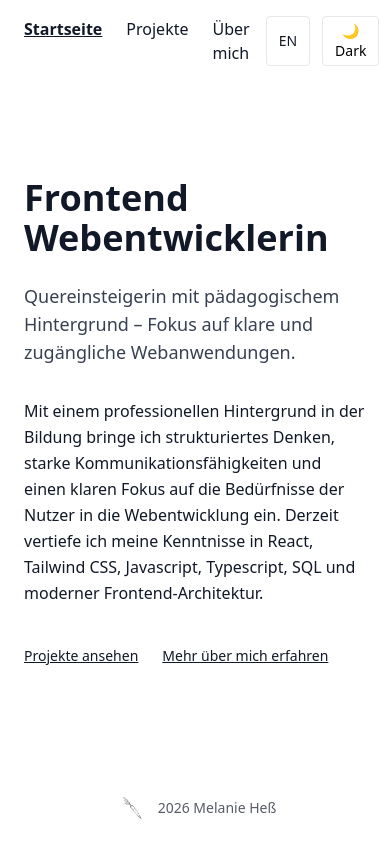
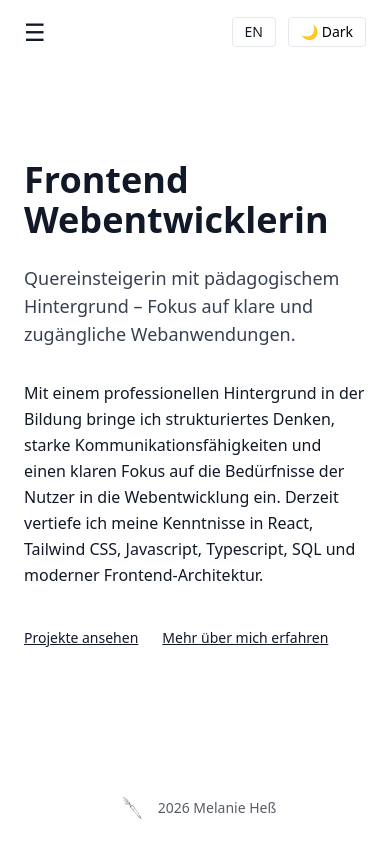
Before and after one commit to MelaTheCreator/portfolio, a React (Vite) app in the folder application/: page / in a window 390 px wide. Built offline with nearby package versions, Linux system fonts and the light colour scheme.

Commit message:
feat: add burger menu

```diff
--- a/application/src/components/Nav.jsx
+++ b/application/src/components/Nav.jsx
@@ -1,8 +1,10 @@
 import { NavLink } from "react-router-dom";
+import { useState } from "react";
 import { useLanguage } from "../context/LanguageContext";
 
 export default function Nav() {
   const { language } = useLanguage();
+  const [open, setOpen] = useState(false);
 
   const linkClass = "hover:underline transition";
   const activeClass = "underline font-semibold";
@@ -14,7 +16,8 @@ export default function Nav() {
   ];
 
   return (
-    <nav className="flex gap-6 font-medium">
+    <nav className="relative">
+      <div className="hidden md:flex gap-6 font-medium">
         {links.map((link) => (
           <NavLink
             key={link.to}
@@ -26,6 +29,33 @@ export default function Nav() {
             {link.label}
           </NavLink>
         ))}
+      </div>
+
+      <button
+        className="md:hidden text-2xl"
+        aria-label="Toggle navigation menu"
+        aria-expanded={open}
+        onClick={() => setOpen((prev) => !prev)}
+      >
+        ☰
+      </button>
+
+      {open && (
+        <div className="absolute left-0 mt-4 flex flex-col gap-4 bg-white p-4 shadow-md rounded-md md:hidden">
+          {links.map((link) => (
+            <NavLink
+              key={link.to}
+              to={link.to}
+              onClick={() => setOpen(false)}
+              className={({ isActive }) =>
+                `${linkClass} ${isActive ? activeClass : ""}`
+              }
+            >
+              {link.label}
+            </NavLink>
+          ))}
+        </div>
+      )}
     </nav>
   );
 }
```
Lines whose indentation alone changed are shown as unchanged.
